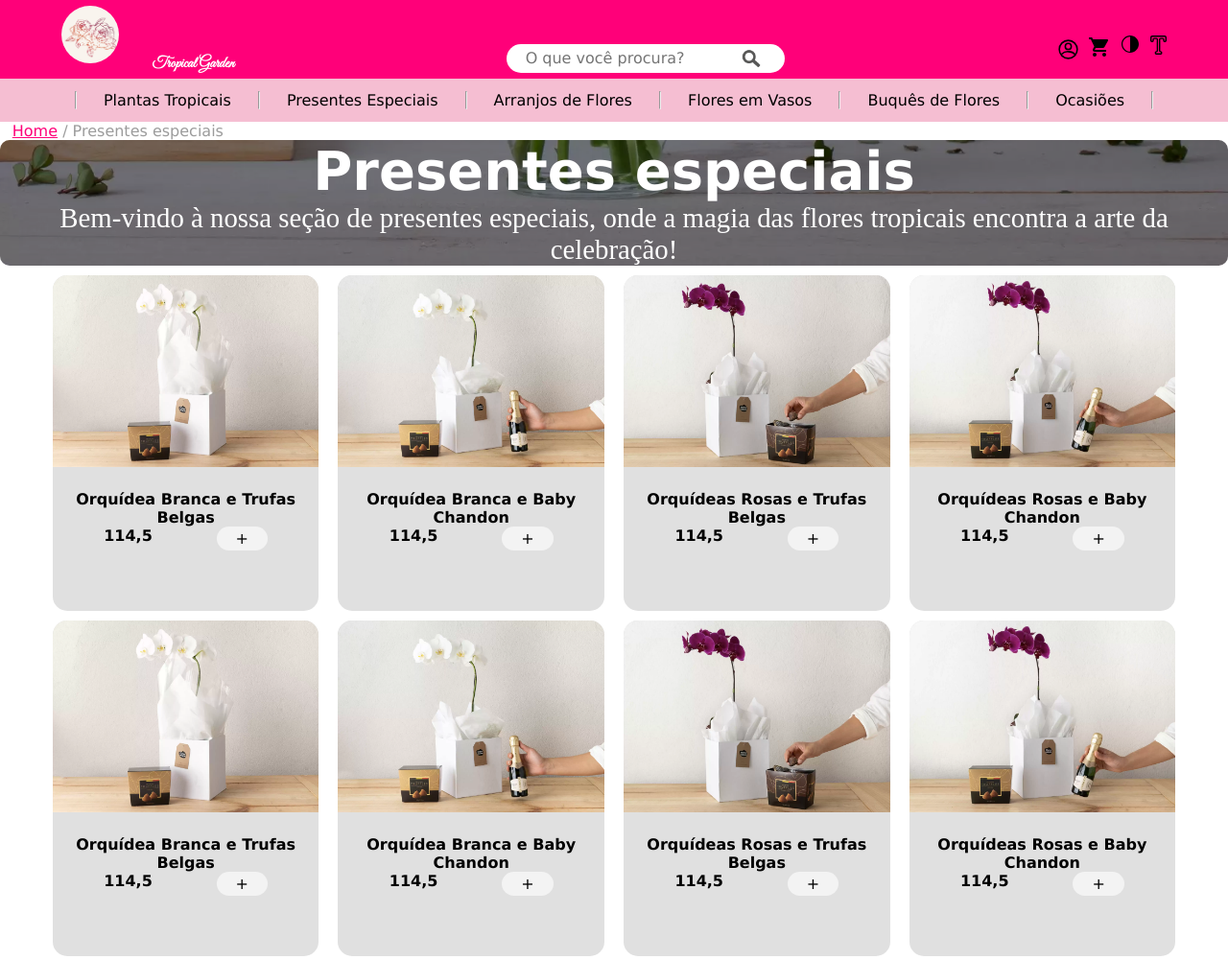
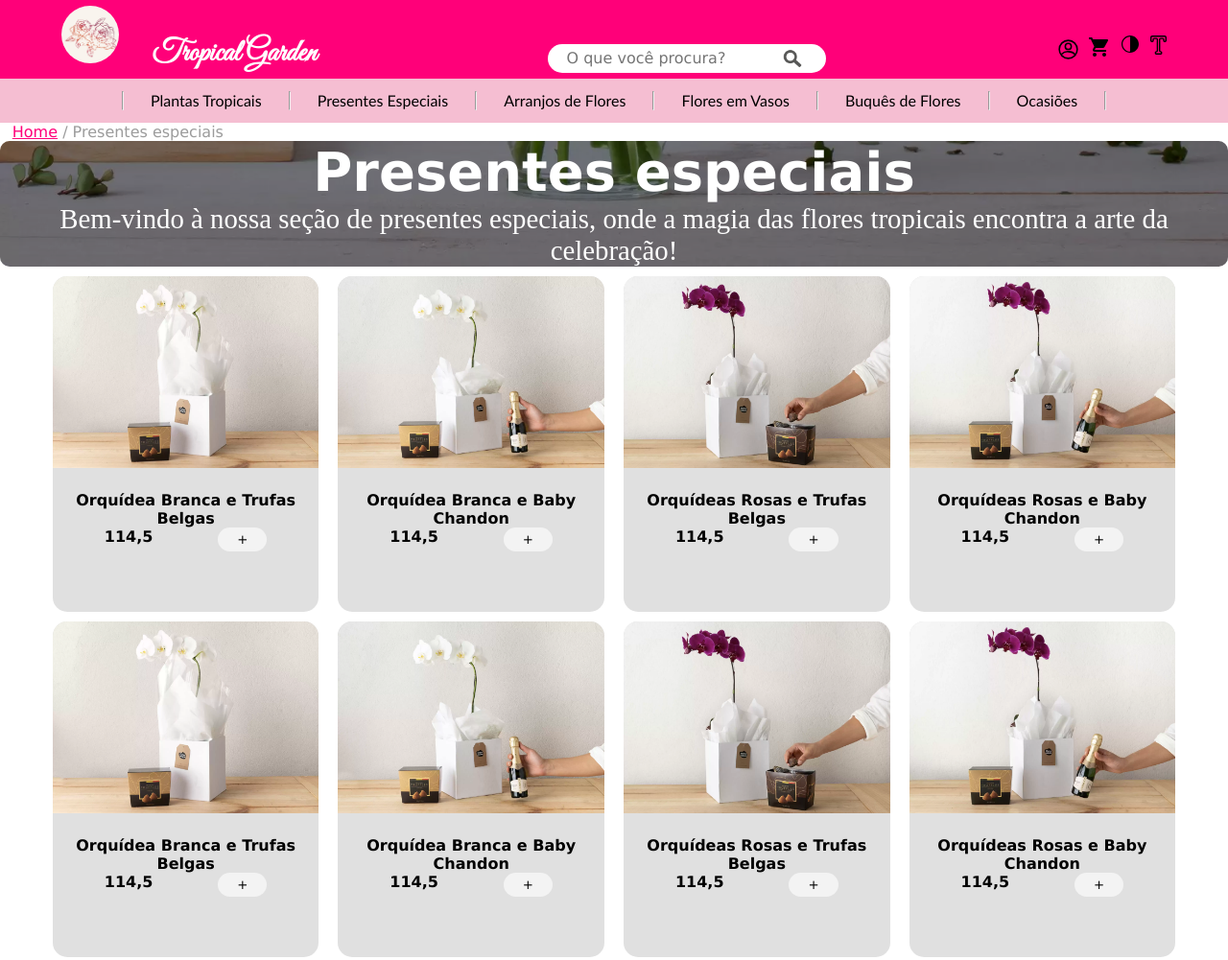
Before and after one commit to wesley369/e-commerce, a plain HTML site: page html/menu/presentes-especiais.html in a window 1280 px wide. Shown: the top 1001 px of the page at 96% size. Drawn offline with Linux system fonts and the light colour scheme; a script that the page names is missing.

Commit message:
mensagem

```diff
--- a/css/menu/arranjos-de-flores.css
+++ b/css/menu/arranjos-de-flores.css
@@ -117,7 +117,7 @@ body.dark-mode {
 .menu1 li a {
   color: black;
   border-radius: 6px;
-
+  font-family:'Gill Sans', 'Gill Sans MT', Calibri, 'Trebuchet MS', sans-serif;
   padding: 3px 5px 3px 5px;
   text-decoration: none;
 }
--- a/css/menu/buques-de-flores.css
+++ b/css/menu/buques-de-flores.css
@@ -111,7 +111,7 @@ body.dark-mode {
 .menu1 li a {
   color: black;
   border-radius: 6px;
-
+  font-family:'Gill Sans', 'Gill Sans MT', Calibri, 'Trebuchet MS', sans-serif;
   padding: 3px 5px 3px 5px;
   text-decoration: none;
 }
--- a/css/menu/flores-em-vasos.css
+++ b/css/menu/flores-em-vasos.css
@@ -111,7 +111,7 @@ body.dark-mode {
 .menu1 li a {
   color: black;
   border-radius: 6px;
-
+  font-family:'Gill Sans', 'Gill Sans MT', Calibri, 'Trebuchet MS', sans-serif;
   padding: 3px 5px 3px 5px;
   text-decoration: none;
 }
--- a/css/menu/ocasioes.css
+++ b/css/menu/ocasioes.css
@@ -111,7 +111,7 @@ body.dark-mode {
 .menu1 li a {
   color: black;
   border-radius: 6px;
-
+  font-family:'Gill Sans', 'Gill Sans MT', Calibri, 'Trebuchet MS', sans-serif;
   padding: 3px 5px 3px 5px;
   text-decoration: none;
 }
--- a/css/menu/plantas-topicais.css
+++ b/css/menu/plantas-topicais.css
@@ -111,7 +111,7 @@ body.dark-mode {
 .menu1 li a {
   color: black;
   border-radius: 6px;
-
+  font-family:'Gill Sans', 'Gill Sans MT', Calibri, 'Trebuchet MS', sans-serif;
   padding: 3px 5px 3px 5px;
   text-decoration: none;
 }
@@ -119,6 +119,7 @@ body.dark-mode {
   text-decoration: none;
   color: white;
   background-color: #ff0079;
+
 }
 .navbar-brand {
   display: flex;
--- a/css/menu/presentes-especiais.css
+++ b/css/menu/presentes-especiais.css
@@ -5,7 +5,7 @@
   padding: 0;
   box-sizing: border-box;
   font-family: Verdana, Geneva, Tahoma, sans-serif;
-  font-size: 1rem;
+
 }
 body {
   background-color: #ffffff; /* Cor de fundo do modo claro */
@@ -111,7 +111,7 @@ body.dark-mode {
 .menu1 li a {
   color: black;
   border-radius: 6px;
-
+  font-family:'Gill Sans', 'Gill Sans MT', Calibri, 'Trebuchet MS', sans-serif;
   padding: 3px 5px 3px 5px;
   text-decoration: none;
 }
```
